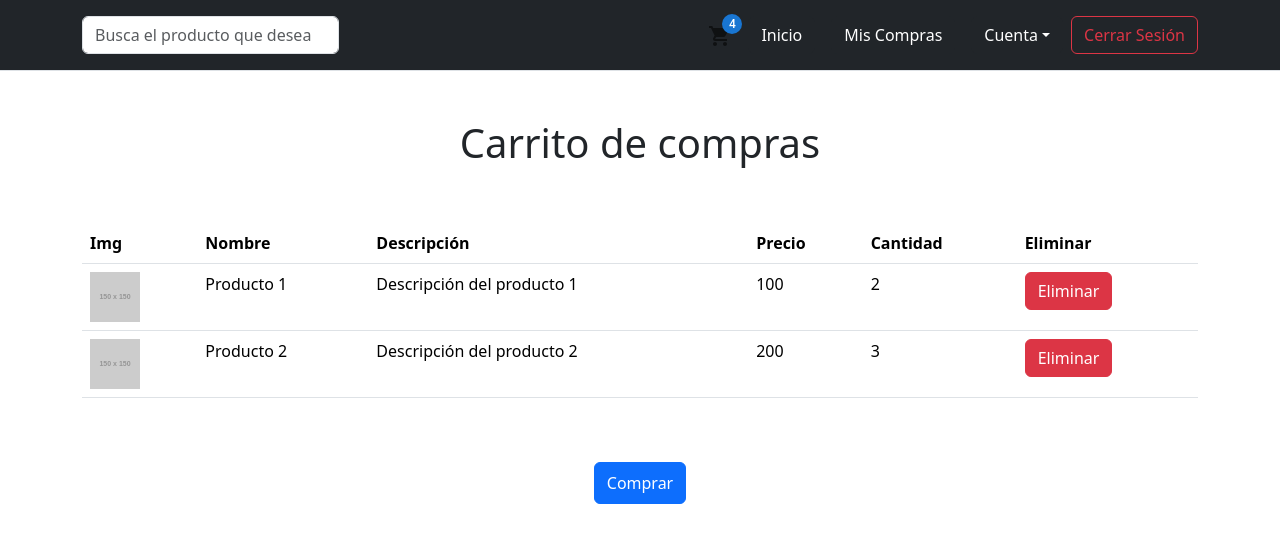
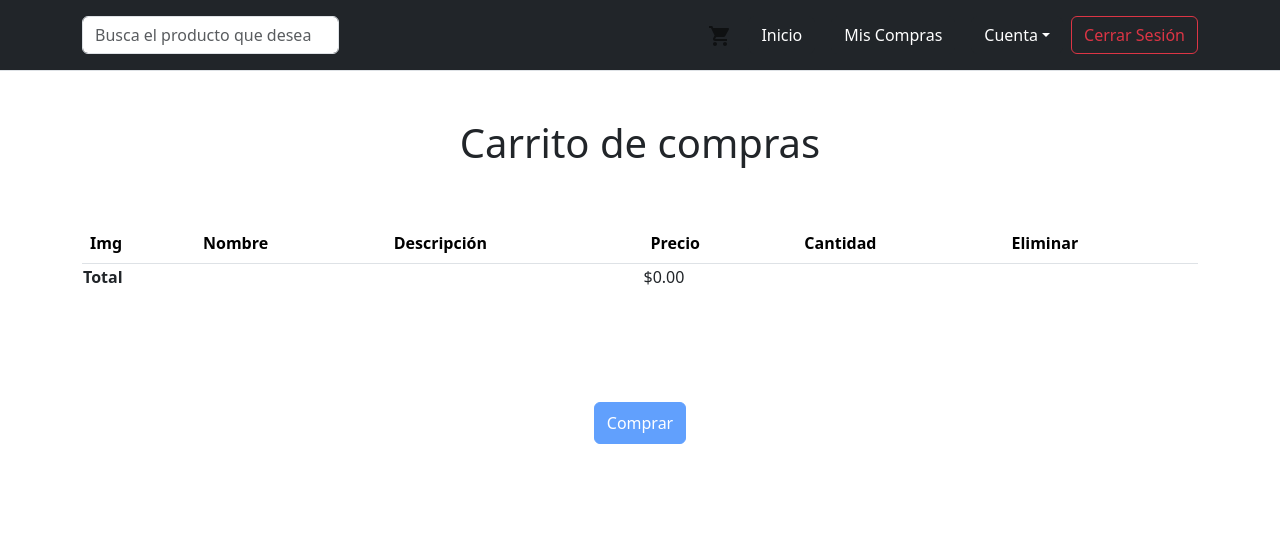
Before and after one commit to LeyLopez/Marketplace-Frontend-Seminario, a React (Vite) app: page /shoppingcart in a window 1280 px wide. Shown: the top 542 px of the page. Built offline with nearby package versions, Linux system fonts and the light colour scheme.

Commit message:
Shoping cart

```diff
--- a/src/components/Cliente/ClientNavbar.jsx
+++ b/src/components/Cliente/ClientNavbar.jsx
@@ -1,9 +1,13 @@
 import { NavLink, useNavigate } from "react-router-dom";
 import { Badge } from "@mui/material";
 import { ShoppingCart } from "@mui/icons-material";
+import { useContext } from "react";
+import { ShoppingCartContext } from "../../context/ShoppingCartProvider";
+
 
 
 export const ClientNavbar = () => {
+  const {orderItem} = useContext(ShoppingCartContext);
 
   const navigate = useNavigate();
 
@@ -14,6 +18,7 @@ export const ClientNavbar = () => {
   const onDeleteAccount = () => {
     navigate('/deleteaccount');
   }
+
 
 
 
@@ -34,7 +39,7 @@ export const ClientNavbar = () => {
               />
             </form>
             <NavLink to="/shoppingcart" className="nav-link px-2">
-              <Badge badgeContent={4} color="primary">
+              <Badge badgeContent={orderItem.length} color="primary">
                 <ShoppingCart color="action" />
               </Badge>
             </NavLink>
--- a/src/components/Cliente/Products.jsx
+++ b/src/components/Cliente/Products.jsx
@@ -6,6 +6,7 @@ export function Products() {
   // Crear una lista de productos con datos en bruto
   const products = [
     {
+      id: 1,
       name: "Smartphone",
       description: "A high-end smartphone with 128GB storage",
       price: 799.99,
@@ -17,6 +18,7 @@ export function Products() {
         "https://co.tiendasishop.com/cdn/shop/files/IMG-14858881_9965d00d-ee49-4da7-82b4-ba026aaca2ba.jpg?v=1726245776&width=823",
     },
     {
+      id: 2,
       name: "Laptop",
       description: "A powerful laptop with 16GB RAM and 512GB SSD",
       price: 1200.0,
@@ -28,6 +30,7 @@ export function Products() {
         "https://co.tiendasishop.com/cdn/shop/files/IMG-14858881_9965d00d-ee49-4da7-82b4-ba026aaca2ba.jpg?v=1726245776&width=823",
     },
     {
+      id: 3,
       name: "Jacket",
       description: "A warm winter jacket",
       price: 120.5,
@@ -39,6 +42,7 @@ export function Products() {
         "https://co.tiendasishop.com/cdn/shop/files/IMG-14858881_9965d00d-ee49-4da7-82b4-ba026aaca2ba.jpg?v=1726245776&width=823",
     },
     {
+      id: 4,
       name: "T-shirt",
       description: "Cotton t-shirt in various sizes",
       price: 19.99,
@@ -50,6 +54,7 @@ export function Products() {
         "https://co.tiendasishop.com/cdn/shop/files/IMG-14858881_9965d00d-ee49-4da7-82b4-ba026aaca2ba.jpg?v=1726245776&width=823",
     },
     {
+      id: 5,
       name: "Smartphone",
       description: "A high-end smartphone with 128GB storage",
       price: 799.99,
@@ -61,6 +66,7 @@ export function Products() {
         "https://co.tiendasishop.com/cdn/shop/files/IMG-14858881_9965d00d-ee49-4da7-82b4-ba026aaca2ba.jpg?v=1726245776&width=823",
     },
     {
+      id: 6,
       name: "Laptop",
       description: "A powerful laptop with 16GB RAM and 512GB SSD",
       price: 1200.0,
@@ -72,6 +78,7 @@ export function Products() {
         "https://co.tiendasishop.com/cdn/shop/files/IMG-14858881_9965d00d-ee49-4da7-82b4-ba026aaca2ba.jpg?v=1726245776&width=823",
     },
     {
+      id: 7,
       name: "Jacket",
       description: "A warm winter jacket",
       price: 120.5,
@@ -96,7 +103,7 @@ export function Products() {
     <div className="ContainerProducts">
       {console.log(addItem)}
       {products.map((product) => (
-        <div className="divProduct">
+        <div className="divProduct" key={product.id}>
           <div
             className="card"
             style={{
@@ -104,7 +111,8 @@ export function Products() {
               height: "22rem",
               display: "flex",
               flexDirection: "column",
-            }}
+            }
+          }
           >
             <img
               src={product.image}
--- a/src/context/ShoppingCartProvider.jsx
+++ b/src/context/ShoppingCartProvider.jsx
@@ -5,7 +5,7 @@ export const ShoppingCartContext = createContext();
 
 const initialState = [];
 
-const comprasReducer = (state = initialState, action = {}) => {
+const orderReducer = (state = initialState, action = {}) => {
     switch (action.type) {
       case "[CARRITO] Agregar compra":
         return [...state, action.payload];
@@ -36,10 +36,10 @@ const comprasReducer = (state = initialState, action = {}) => {
 
 export const ShoppingCartProvider = ({ children }) => {
 
-    const [orderItem, dispatch] = useReducer(comprasReducer, initialState);
+    const [orderItem, dispatch] = useReducer(orderReducer, initialState);
 
   const addItem = (product) => {
-    compra.cantidad = 1
+    product.cantidad = 1
     const accion = {
       type: "[CARRITO] Agregar compra",
       payload: product,
--- a/src/pages/Orders.jsx
+++ b/src/pages/Orders.jsx
@@ -1,5 +1,4 @@
 import React from "react";
-import { ClientNavbar } from "../components/Cliente/ClientNavbar";
 
 export const Orders = () => {
   const orders = [
@@ -21,15 +20,20 @@ export const Orders = () => {
   ];
 
   return (
-    <>
+
+    <div className="container">
+      <br />
+      <h1 className="text-center mt-5">Mis compras</h1>
       <div className="container d-flex justify-content-center pt-5">
+
         <table className="table">
           <thead>
             <tr>
               <th scope="col">ID</th>
               <th scope="col">Total</th>
               <th scope="col">Estado</th>
-              <th scope="col">Acciones</th>
+              <th scope="col">Ver</th>
+              <th scope="col">Do it</th>
             </tr>
           </thead>
           <tbody>
@@ -39,13 +43,16 @@ export const Orders = () => {
                 <td>{order.total}</td>
                 <td>{order.status}</td>
                 <td>
-                  <button className="btn btn-danger">Detalles</button>
+                  <button className="btn btn-outline-danger">Detalles</button>
+                </td>
+                <td>
+                  <button className="btn btn-outline-success">Reseña</button>
                 </td>
               </tr>
             ))}
           </tbody>
         </table>
       </div>
-    </>
+    </div>
   );
 };
--- a/src/pages/ShoppingCart.jsx
+++ b/src/pages/ShoppingCart.jsx
@@ -3,30 +3,40 @@ import { ClientNavbar } from "../components/Cliente/ClientNavbar";
 import { ShoppingCartContext } from "../context/ShoppingCartProvider";
 
 export const ShoppingCart = () => {
-  const itemOrder = [
-    {
-      id: 1,
-      img: "https://via.placeholder.com/150",
-      nombre: "Producto 1",
-      descripcion: "Descripción del producto 1",
-      precio: 100,
-      cantidad: 2,
-    },
-    {
-      id: 2,
-      img: "https://via.placeholder.com/150",
-      nombre: "Producto 2",
-      descripcion: "Descripción del producto 2",
-      precio: 200,
-      cantidad: 3,
-    },
-  ];
+  // const itemOrder = [
+  //   {
+  //     id: 1,
+  //     img: "https://via.placeholder.com/150",
+  //     nombre: "Producto 1",
+  //     descripcion: "Descripción del producto 1",
+  //     precio: 100,
+  //     cantidad: 1,
+  //   },
+  //   {
+  //     id: 2,
+  //     img: "https://via.placeholder.com/150",
+  //     nombre: "Producto 2",
+  //     descripcion: "Descripción del producto 2",
+  //     precio: 200,
+  //     cantidad: 1,
+  //   },
+  //   {
+  //     id: 3,
+  //     img: "https://via.placeholder.com/150",
+  //     nombre: "Producto 3",
+  //     descripcion: "Descripción del producto 3",
+  //     precio: 300,
+  //     cantidad: 1,
+  //   },
 
-  const { deleteItem } = useContext(ShoppingCartContext);
+  // ];
 
-  const deleteProductToCart = (id) => {
-    deleteItem(id);
-  };
+  const calcularTotal = () => {
+    return orderItem.reduce((total, item)=> total+item.price*item.cantidad, 0).toFixed(2)
+ }
+
+  const { orderItem, deleteItem, increase, decrease } =
+    useContext(ShoppingCartContext);
 
   return (
     <>
@@ -46,23 +56,31 @@ export const ShoppingCart = () => {
             </tr>
           </thead>
           <tbody>
-            {itemOrder.map((item) => (
+            {orderItem.map((item) => (
               <tr key={item.id}>
                 <td>
                   <img
                     src={item.img}
-                    alt={item.nombre}
+                    alt={item.name}
                     style={{ width: "50px" }}
                   />
                 </td>
-                <td>{item.nombre}</td>
-                <td>{item.descripcion}</td>
-                <td>{item.precio}</td>
-                <td>{item.cantidad}</td>
+                <td>{item.name}</td>
+                <td>{item.description}</td>
+                <td>{item.price}</td>
+                <td>
+                  <button className="btn" onClick={() => decrease(item.id)}>
+                    -
+                  </button>
+                  <button className="btn">{item.cantidad}</button>
+                  <button className="btn" onClick={() => increase(item.id)}>
+                    +
+                  </button>
+                </td>
                 <td>
                   <button
                     className="btn btn-danger"
-                    onClick={() => deleteProductToCart(item.id)}
+                    onClick={() => deleteItem(item.id)}
                   >
                     Eliminar
                   </button>
@@ -71,20 +89,21 @@ export const ShoppingCart = () => {
             ))}
           </tbody>
 
-          {/* <th>
+          <th>
+
           <b>Total</b>
         </th>
         <td></td>
         <td></td>
-        <td>${calcularTotal()}</td> */}
+        <td>${calcularTotal()}</td>
         </table>
-
+            <br /><br />
         <div className="container">
           <div className="d-flex justify-content-center pt-5">
             <button
               className="btn btn-primary w-40 py-2"
               // onClick={handleImpresion}
-              // disabled={listaCompras < 1}
+               disabled={orderItem < 1}
             >
               Comprar
             </button>
```
